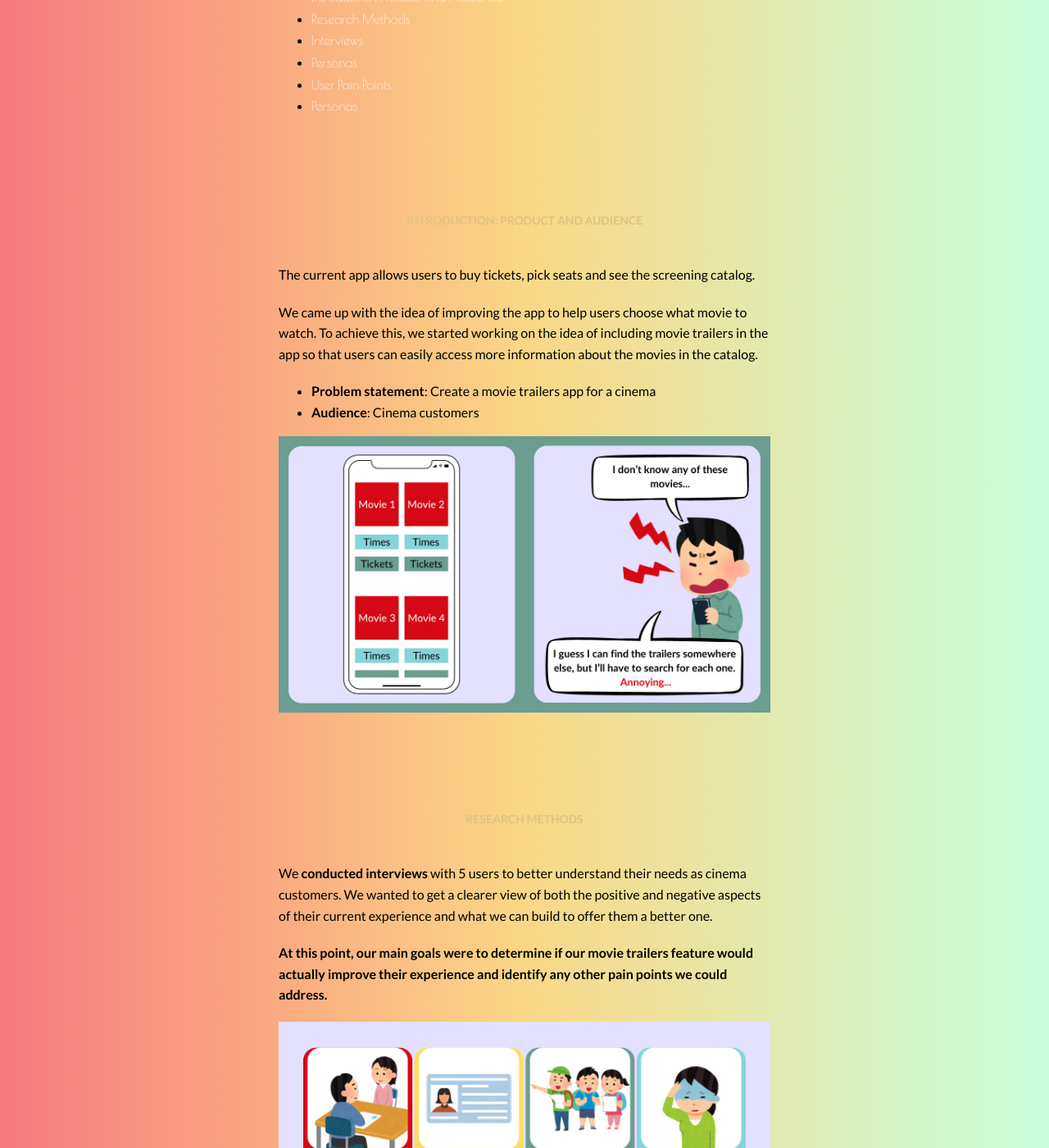
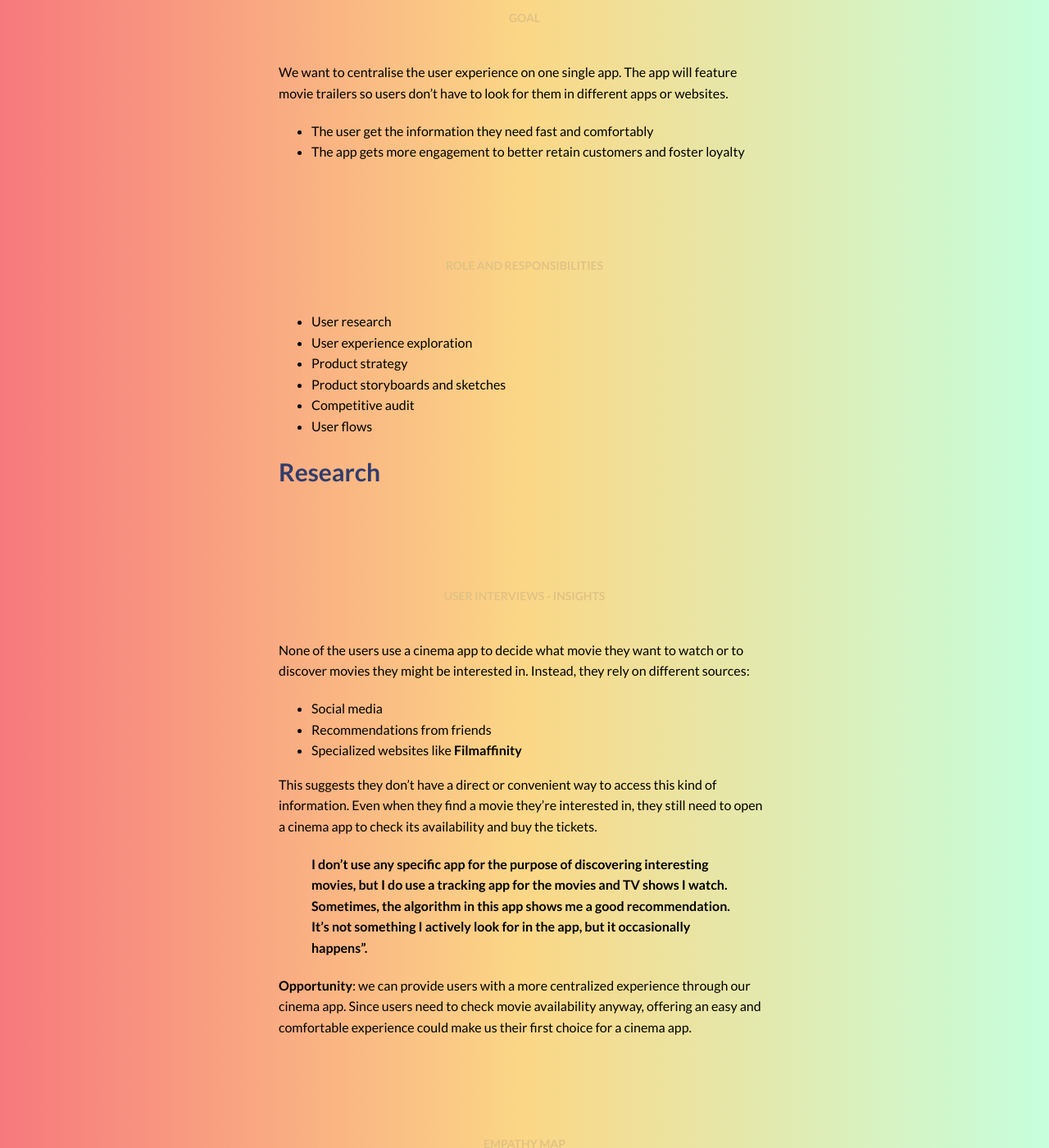
Before and after one commit to niarobles-design/niarobles-design.github.io, a Jekyll site: the page built from projects/strategic-ux-research.md, in a window 1280 px wide and 1400 px high, scrolled down 391 px. Shown: the whole window at 82% size. Built offline with Jekyll 4.4.1, drawn with Linux system fonts in a browser that asks for light colours; nearby versions of some CDN libraries; some of the changed text lies outside the part shown.

Commit message:
feat ux portfolio content update

```diff
--- a/projects/strategic-ux-research.md
+++ b/projects/strategic-ux-research.md
@@ -3,54 +3,66 @@ layout: post
 title: "Strategic UX Research"
 ---
 
-## User needs exploration through interviews for the development of a new product: a movie trailers app for a cinema
+## Create an app for a cinema that features movie trailers to help users discover interesting new and upcoming releases.
 
-We want to develop an app for a cinema to improve the UX for its customers, ensuring it becomes their first choice for planning a trip to the movies.
+### Goal
 
-- [Introduction: Product and Audience](#introduction-product-and-audience)
-- [Research Methods](#research-methods)
-- [Interviews](#interviews)
-- [Personas](#personas)
-- [User Pain Points](#user-pain-points)
-- [Personas](#personas)
+We want to centralise the user experience on one single app. The app will feature movie trailers so users don’t have to look for them in different apps or websites.
 
-### Introduction: Product and Audience
+- The user get the information they need fast and comfortably
+- The app gets more engagement to better retain customers and foster loyalty
 
-The current app allows users to buy tickets, pick seats and see the screening catalog.
+### Role and responsibilities
 
-We came up with the idea of improving the app to help users choose what movie to watch. To achieve this, we started working on the idea of including movie trailers in the app so that users can easily access more information about the movies in the catalog.
+- User research
+- User experience exploration
+- Product strategy
+- Product storyboards and sketches
+- Competitive audit
+- User flows
 
-- **Problem statement**: Create a movie trailers app for a cinema
-- **Audience**: Cinema customers
+## Research
 
-{% include image.html image="projects/strategic-ux-research/experience-comic.jpg" %}
+### User Interviews - Insights
 
-### Research Methods
+None of the users use a cinema app to decide what movie they want to watch or to discover movies they might be interested in. Instead, they rely on different sources:
 
-We **conducted interviews** with 5 users to better understand their needs as cinema customers. We wanted to get a clearer view of both the positive and negative aspects of their current experience and what we can build to offer them a better one.
+- Social media
+- Recommendations from friends
+- Specialized websites like **Filmaffinity**
 
-**At this point, our main goals were to determine if our movie trailers feature would actually improve their experience and identify any other pain points we could address.**
+This suggests they don’t have a direct or convenient way to access this kind of information. Even when they find a movie they’re interested in, they still need to open a cinema app to check its availability and buy the tickets.
 
-{% include image.html image="projects/strategic-ux-research/research.jpg" %}
+> **I don’t use any specific app for the purpose of discovering interesting movies, but I do use a tracking app for the movies and TV shows I watch. Sometimes, the algorithm in this app shows me a good recommendation. It’s not something I actively look for in the app, but it occasionally happens”.**
 
-### Interviews
+**Opportunity**: we can provide users with a more centralized experience through our cinema app. Since users need to check movie availability anyway, offering an easy and comfortable experience could make us their first choice for a cinema app.
 
-Mauris velit metus, tempor gravida nulla eget, auctor accumsan tellus. Curabitur volutpat sed dolor quis tempus. In scelerisque aliquam felis at tincidunt. Proin non augue fringilla, maximus dui. Nunc ipsum nisi, fermentum sit amet volutpat cursus, sodales ac nisl. Quisque nec tellus sem.
+### Empathy map
 
-### Personas
+{% include image.html image="projects/strategic-ux-research/cinema-app-empathy-map.png" %}
 
-**Based on the interviews, we were able to create 2 personas that represents 2 different user groups.**
+### User persona
 
-Building personas helped us maintain our focus on user needs. We didn't want to push the movie trailers feature just because it was our main idea for this project; we wanted to ensure the movie trailers feature was truly key for the user.
+{% include image.html image="projects/strategic-ux-research/cinema-app-persona.png" %}
 
-### User Pain Points
+## Solution exploration and strategy
 
-Mauris velit metus, tempor gravida nulla eget, auctor accumsan tellus. Curabitur volutpat sed dolor quis tempus. In scelerisque aliquam felis at tincidunt. Proin non augue fringilla, maximus dui. Nunc ipsum nisi, fermentum sit amet volutpat cursus, sodales ac nisl. Quisque nec tellus sem.
+All the insights gathered from the research helped us get a clear idea of the user experience:
 
-### Personas
+**The user needs an easy and comprehensive way of discovering interesting titles available at their cinema**
 
-Mauris velit metus, tempor gravida nulla eget, auctor accumsan tellus. Curabitur volutpat sed dolor quis tempus. In scelerisque aliquam felis at tincidunt. Proin non augue fringilla, maximus dui. Nunc ipsum nisi, fermentum sit amet volutpat cursus, sodales ac nisl. Quisque nec tellus sem.
+{% include image.html image="projects/strategic-ux-research/experience-comic.png" %}
 
-### User Story
+### Goal Statement
 
-Cras pharetra felis non quam mollis, nec efficitur lectus aliquet. Maecenas ipsum felis, eleifend nec [semper venenatis](#), consequat ut nunc. Donec est augue, facilisis quis placerat sed, imperdiet sit amet neque. Maecenas nec risus metus. Nunc non condimentum ipsum. Phasellus consectetur dapibus massa, convallis iaculis nisi vestibulum id. Phasellus et fringilla augue. Donec consequat dui ut rutrum elementum. Aenean nisi arcu, ornare eu lacus vel, faucibus tempor tortor.
+Create a movie trailers app designed to help movie-goers and movie-lovers plan the best cinema experiences by allowing them to easily and comprehensively discover interesting titles available at their cinema.
+
+{% include image.html image="projects/strategic-ux-research/cinema-app-broad-storyboard.png" %}
+
+### Effectiveness Metrics
+
+We will measure the app’s effectiveness by analyzing both daily and weekly active users, as well as the duration of their sessions in the app.
+
+This data will reveal whether users find the app useful for planning their cinema experience by offering them a more centralized experience. It will also help understand if user engagement has increased.
+
+Ultimately, the sales data will give us insights into customer retention.
```
Also changed, not shown: assets/img/projects/strategic-ux-research/cinema-app-broad-storyboard.png (added), assets/img/projects/strategic-ux-research/cinema-app-empathy-map.png (added), assets/img/projects/strategic-ux-research/cinema-app-persona.png (added), assets/img/projects/strategic-ux-research/experience-comic.jpg (deleted), assets/img/projects/strategic-ux-research/experience-comic.png (added), 7 other files.
